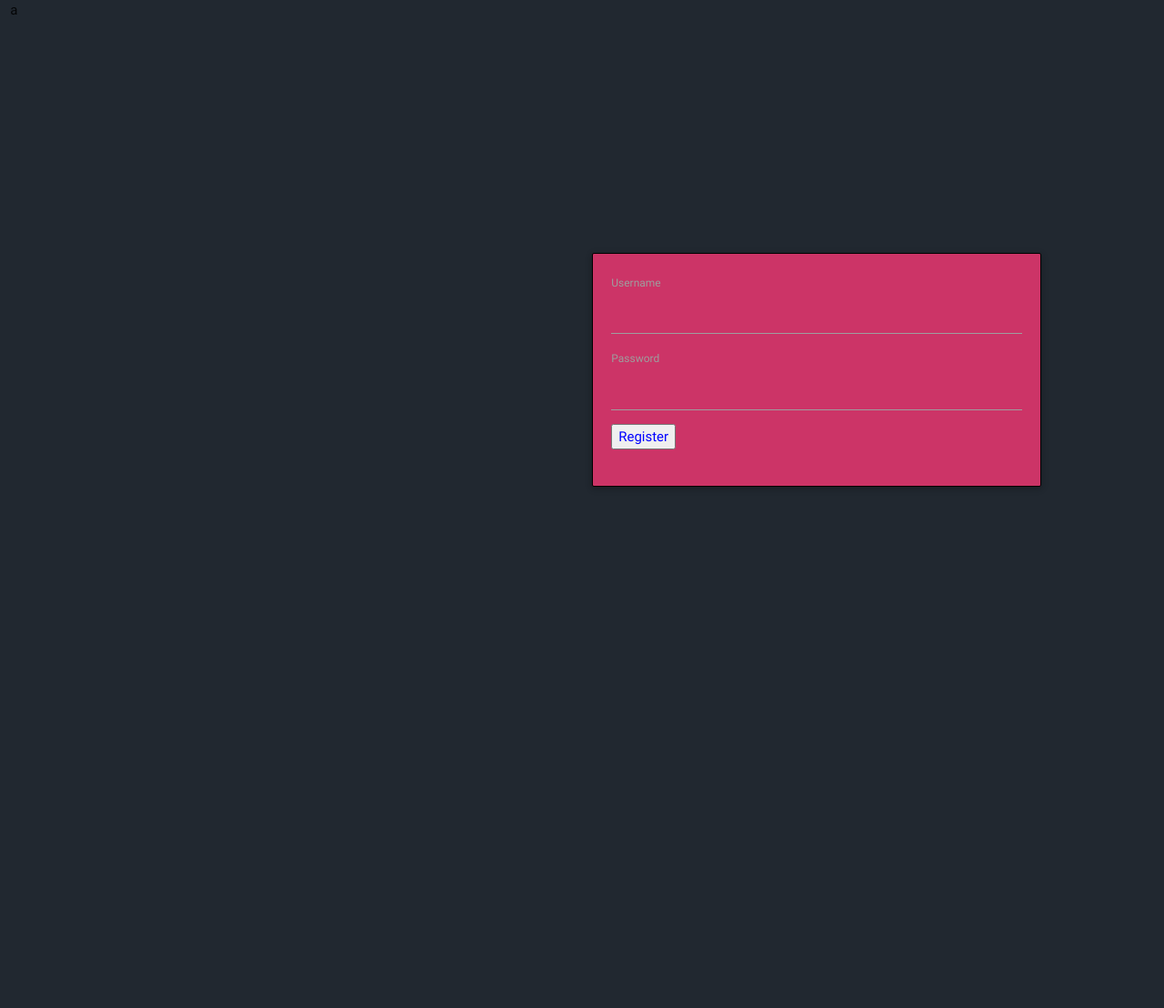
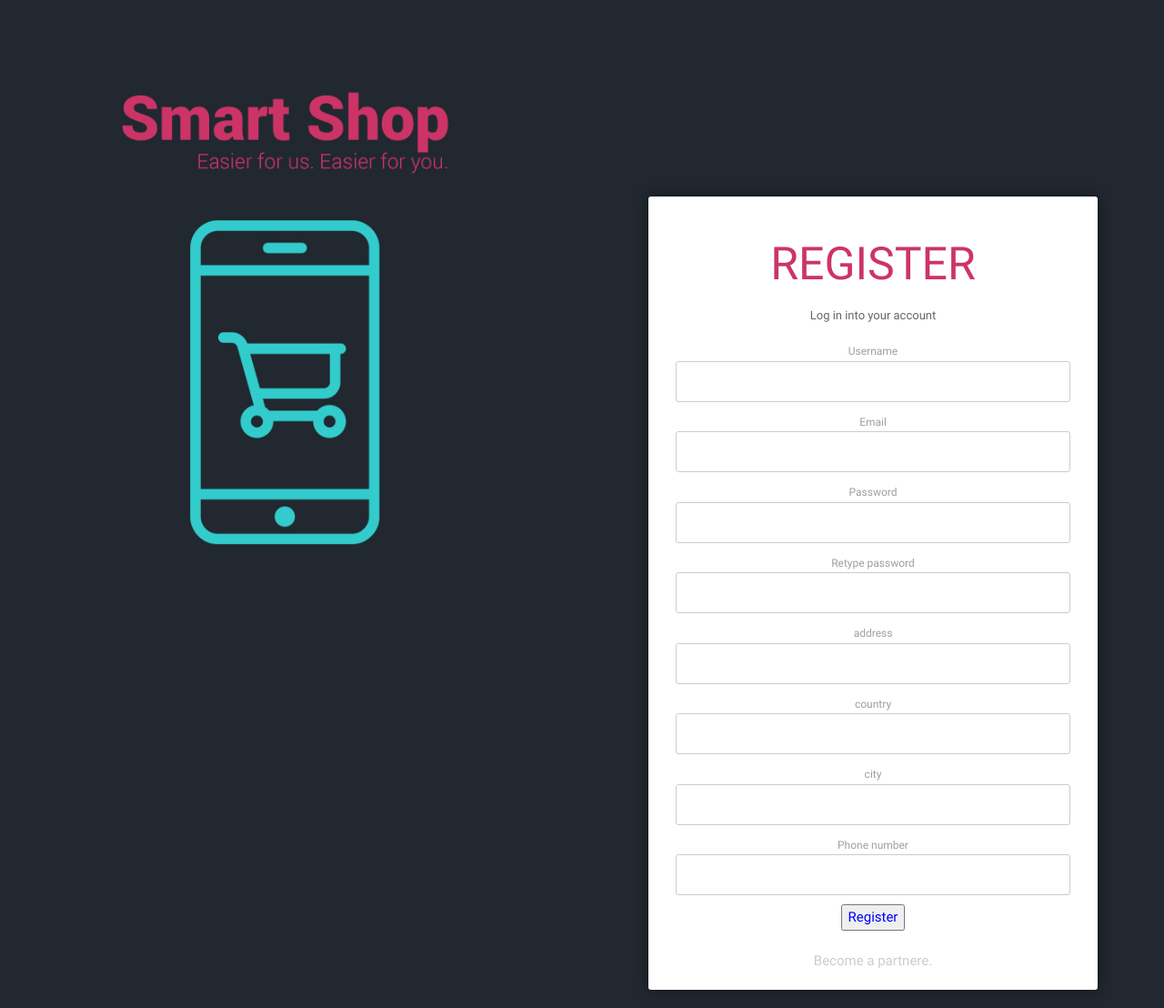
Before and after one commit to Fineas/SmartShopping, a Django app: template smartshopping/templates/authentication/register.html in a window 1280 px wide. Shown: the whole page at 91% size. Before the commit the page ends 535 px from the top, so only its background shows below. Run offline with Django 3.2, Linux system fonts and the light colour scheme; the template is opened without the code that fills it: values that come from a table or form of the project are taken from there, others are empty; parts of the project's set-up code (start-up, migrations or seed data) failed here and were passed over; some libraries are stand-ins or nearby versions.

Commit message:
register

```diff
--- a/smartshopping/authentication/models.py
+++ b/smartshopping/authentication/models.py
@@ -23,6 +23,34 @@
         attrs={'required': 'required'}),
                                label='Password')
 
+
+class RegisterForm(forms.Form):
+    username = forms.CharField(max_length=30, label='Username',
+                               widget=forms.TextInput(
+                                   attrs={'required': 'required'}))
+    email = forms.CharField(max_length=100, label='Email',
+                            widget=forms.EmailInput(attrs=
+                                                    {'required': 'required'}))
+    password = forms.CharField(max_length=160, label='Password',
+                               widget=forms.PasswordInput(
+                                   attrs={'required': 'required'}))
+    password2 = forms.CharField(max_length=160,
+                                label='Retype password',
+                                widget=forms.PasswordInput(
+                                    attrs={'required': 'required'}))
+    address = forms.CharField(max_length=100, label='address',
+                               widget=forms.TextInput(
+                                   attrs={'required': 'required'}))
+    country = forms.CharField(max_length=100, label='country',
+                              widget=forms.TextInput(
+                                  attrs={'required': 'required'}))
+    city = forms.CharField(max_length=100, label='city',
+                              widget=forms.TextInput(
+                                  attrs={'required': 'required'}))
+
+    phone = forms.IntegerField(label='Phone number', widget=forms.NumberInput(
+        attrs={'required': 'required'}))
+
 # class LoginForm(forms.ModelForm):
 #     class Meta:
 #         model = User
--- a/smartshopping/authentication/urls.py
+++ b/smartshopping/authentication/urls.py
@@ -4,4 +4,5 @@
 urlpatterns = [
     url(r'^logout/$', views.logout_view, name='logout'),
     url(r'^login/', views.login_page, name='login'),
+    url(r'^register/', views.register_page, name='register'),
 ]
--- a/smartshopping/templates/authentication/register.html
+++ b/smartshopping/templates/authentication/register.html
@@ -13,27 +13,21 @@
 </head>
 <body id="wrapper">
 
-    <div class="">
       <div class="row">
-          <div class="col s6">a</div>
+
+          <div class="col s6" id="wrap-left"><img src="{% static "img/background.jpg" %}"></div>
 
           <div class="col s6">
-            <div class="card aqua-card">
-            <div class="card-content white-text">
-                <div class="row">
-                    <form method="POST">
+            <form method="POST" id="msform" class="right_login">
+
+                <form method="POST">
                     {% csrf_token %}
-		    {% if errors %}
-                    <div class="error">
-		      {% for message in errors %}
-                        <ul>
-                            <li>{{ message }}</li>
-                        </ul>
-                    {% endfor %}
-                    </div>
-		    {% endif %}
-		    {% for field in form %}
-
+              <fieldset>
+                <h2 class="fs-title" id="logIn">Register</h2>
+                <h3 class="fs-subtitle">Log in into your account</h3>
+                <!--<input type="text" name="email" placeholder="Email" />-->
+                <!--<input type="password" name="pass" placeholder="Password" />-->
+                  {% for field in form %}
                     <div class="input-container">
                         <label for="username">{{ field.label }}</label>
 		        {{ field }}
@@ -41,21 +35,17 @@
                         <div class="bar"></div>
                     </div>
 		    {% endfor %}
-                    <div class="button-container">
-                        <button><span style="color:blue; margin: 0 auto ;" >Register</span></button>
+                <!--<input type="button" name="next" class="next action-button" value="Submit" />-->
+                  <!--<button type="button" name="next" class="next action-button" value="Submit" >Log in</button>-->
+                  <div class="button-container">
+                        <button><span style="color:blue;" >Register</span></button>
                     </div>
-
-                </form>
-    </div>
+                <br><a href="#" class="partnere_button">Become a partnere.</a>
+              </fieldset>
+                    </form>
+            </form>
 
 
-  </section>
-                        </form>
-                </div>
-
-          </div>
-      </div>
-    </div>
     </div>
     </div>
 
```
Also changed, not shown: smartshopping/authentication/views.py (+48 -1 lines), smartshopping/db.sqlite3, 3 other files.
